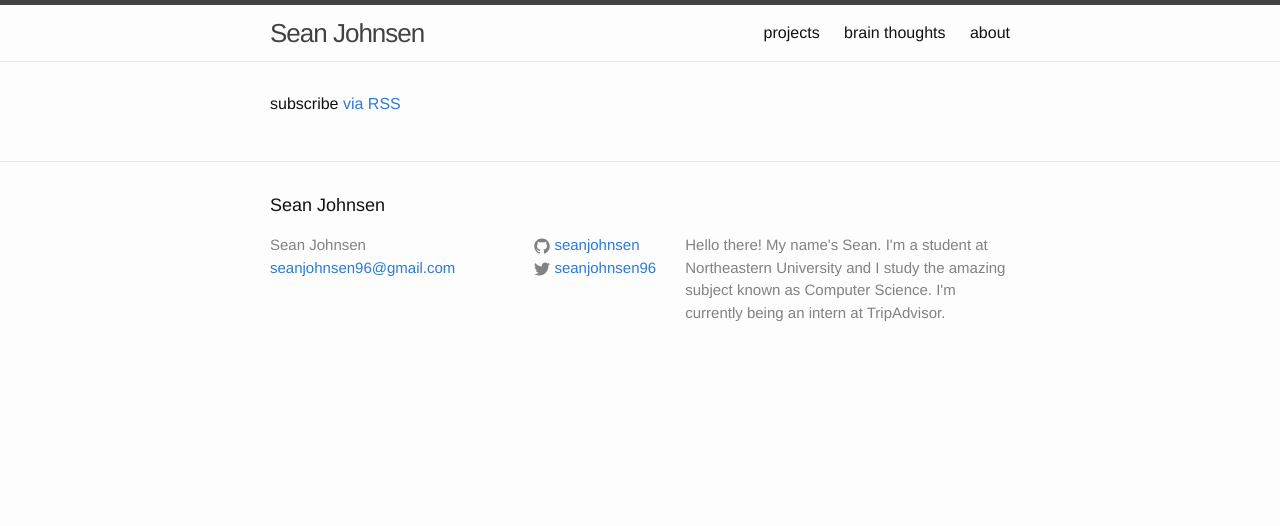
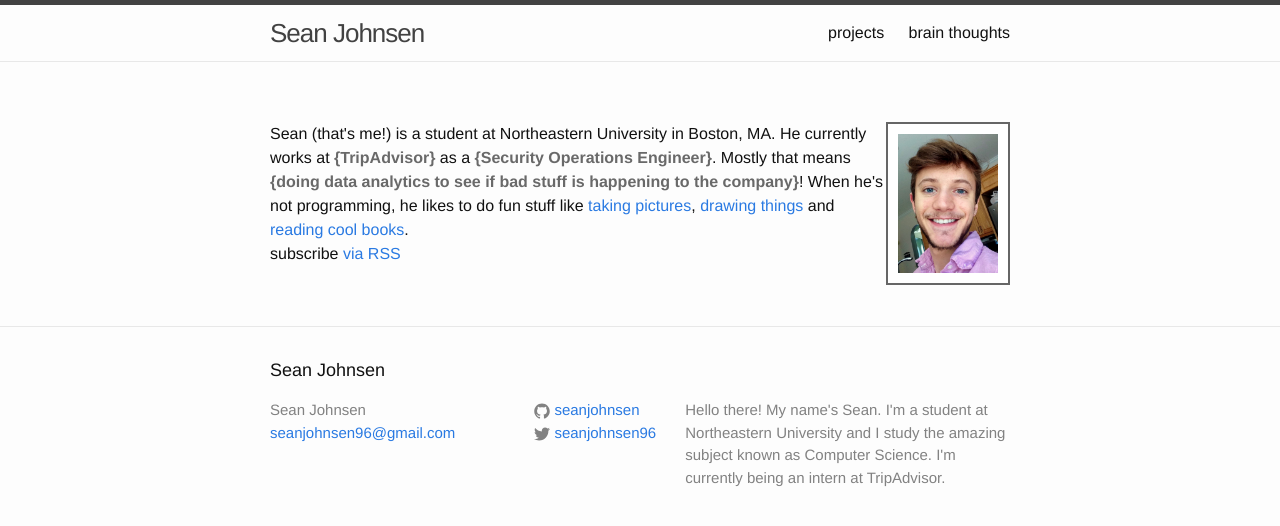
Before and after one commit to half-adder/half-adder.github.io, a Jekyll site: the page built from index.html, in a window 1280 px wide. Shown: the top 526 px of the page. Built offline with Jekyll 4.4.1, drawn with Linux system fonts in a browser that asks for light colours.

Commit message:
move about info to home page, link to goodreads & flicker

```diff
--- a/index.html
+++ b/index.html
@@ -1,22 +1,18 @@
 ---
-layout: default
+layout: page
 ---
 
 <div class="home">
 
-  <!-- <h1 class="page-heading">Posts</h1>
+  <div id='description'>
 
-  <ul class="post-list">
-    {% for post in site.posts %}
-      <li>
-        <span class="post-meta">{{ post.date | date: "%b %-d, %Y" }}</span>
+    <div id='aboutbox'>
+      <img id='selfie' src="/assets/selfie.jpg"/>
+    </div>
 
-        <h2>
-          <a class="post-link" href="{{ post.url | prepend: site.baseurl }}">{{ post.title }}</a>
-        </h2>
-      </li>
-    {% endfor %}
-  </ul> -->
+    Sean (that's me!) is a student at Northeastern University in Boston, MA. He currently works at <span class='thing'>{TripAdvisor}</span> as a <span class='thing'>{Security Operations Engineer}</span>. Mostly that means <span class='thing'>{doing data analytics to see if bad stuff is happening to the company}</span>! When he's not programming, he likes to do fun stuff like <a target='_blank 'href='https://www.flickr.com/photos/134641024@N03/'>taking pictures</a>, <a href='/art/'>drawing things</a> and <a target='_blank' href='https://www.goodreads.com/user/show/42659704-sean-johnsen'>reading cool books</a>.
+
+  </div>
 
   <p class="rss-subscribe">subscribe <a href="{{ "/feed.xml" | prepend: site.baseurl }}">via RSS</a></p>
 
--- a/res/page.css
+++ b/res/page.css
@@ -10,3 +10,9 @@
 
   display: inline-block;
 }
+
+.thing {
+  font-weight: bold;
+
+  color: #696969;
+}
```
Also changed, not shown: about/index.html (deleted, +0 -19 lines).
